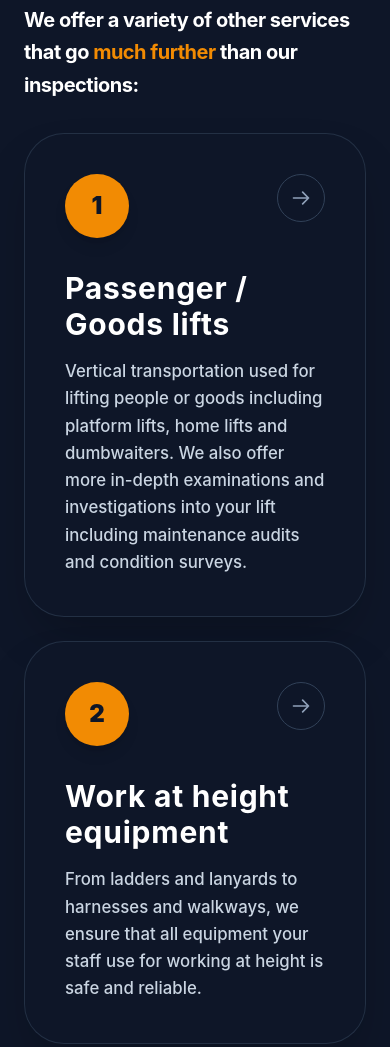
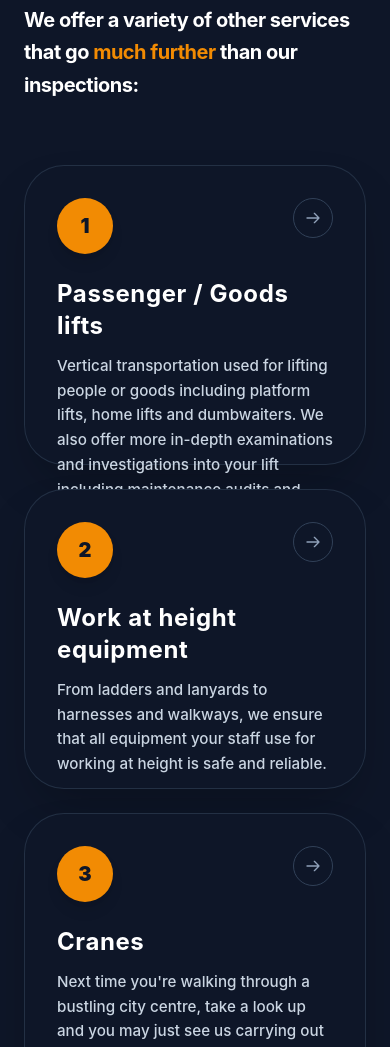
Before and after one commit to taverncreative/EIS, an Astro site: page / in a window 390 px wide. Shown: the part 5900-6947 px from the top of the page. Built offline with nearby package versions, Linux system fonts and the light colour scheme; Astro itself is replaced by a stand-in of ours.

Commit message:
Unify services sticky cards into single responsive markup
- Single DOM structure for both mobile and desktop (no duplication)
- Desktop: grid layout with sticky title + sticky cards, unchanged
- Mobile: sticky stacking with top-[80px], h-[300px], 24px card spacing
- Wrappers use display:contents so cards share one sticky boundary
- Mobile spacing via global.css media query (Tailwind v4 layer compat)

Co-Authored-By: Claude Opus 4.6 (1M context) <noreply@anthropic.com>

```diff
--- a/src/pages/index.astro
+++ b/src/pages/index.astro
@@ -208,70 +208,43 @@ const services = [
 
   <!-- STICKY SERVICES SECTION -->
   <div id="services" class="pt-24 bg-brand-navy z-10 relative scroll-mt-24">
+    <div class="max-w-7xl mx-auto px-6 lg:grid lg:pb-[10vh]" style="grid-template-columns: 30% 1fr; grid-template-rows: 1fr;">
 
-    <!-- Mobile only: heading + normal card list (no sticky) -->
-    <div class="lg:hidden max-w-7xl mx-auto px-6">
-      <h2 class="text-brand-orange font-bold text-sm tracking-widest mb-4">SERVICES</h2>
-      <p class="text-xl font-bold leading-relaxed text-white tracking-tight mb-8">
-        We offer a variety of other services that go <span class="text-brand-orange font-bold">much further</span> than our inspections:
-      </p>
-      {services.map((service) => (
-        <a
-          href={service.href}
-          class="block min-h-[280px] mb-6 bg-brand-navy border border-slate-700/60 rounded-[2.5rem] p-10 shadow-2xl hover:border-brand-orange/40 group"
-        >
-          <div class="flex justify-between items-start mb-8">
-            <div class="w-16 h-16 bg-brand-orange rounded-full flex items-center justify-center shadow-lg">
-              <span class="text-brand-navy font-black text-2xl leading-none">{service.num}</span>
-            </div>
-            <div class="w-12 h-12 rounded-full border border-slate-700 flex items-center justify-center group-hover:bg-brand-orange group-hover:border-brand-orange transition-colors shrink-0">
-              <svg xmlns="http://www.w3.org/2000/svg" class="w-5 h-5 text-slate-400 group-hover:text-brand-navy transition-colors" fill="none" viewBox="0 0 24 24" stroke="currentColor"><path stroke-linecap="round" stroke-linejoin="round" stroke-width="2" d="M14 5l7 7m0 0l-7 7m7-7H3" /></svg>
-            </div>
-          </div>
-          <h3 class="text-3xl font-bold mb-4 text-white tracking-wide group-hover:text-brand-orange transition-colors">{service.title}</h3>
-          <p class="text-slate-300 text-[1.05rem] leading-relaxed max-w-2xl font-medium">{service.desc}</p>
-        </a>
-      ))}
-    </div>
-
-    <!-- Desktop only: sticky stacking cards -->
-    <!-- Grid with 2 columns, ZERO gap. Both columns are in the same parent. -->
-    <!-- Left: single sticky title. Right: sticky cards that overlap via z-index. -->
-    <!-- Grid row-start forces both into the same row so they share vertical space. -->
-    <div class="hidden lg:grid max-w-7xl mx-auto px-6 pb-[10vh]" style="grid-template-columns: 30% 1fr; grid-template-rows: 1fr;">
-
-      <!-- Left column: ONE instance, sticky, spans the full grid row -->
-      <div class="sticky top-[120px] self-start pr-8" style="grid-column: 1; grid-row: 1; z-index: 5;">
-        <h2 class="text-brand-orange font-bold text-sm tracking-widest mb-6">SERVICES</h2>
-        <p class="text-2xl font-bold leading-relaxed max-w-sm text-white tracking-tight">
+      <!-- Left column: title -->
+      <div class="sticky top-[80px] lg:top-[120px] self-start pr-0 lg:pr-8 mb-8 lg:mb-0" style="grid-column: 1; grid-row: 1; z-index: 5;">
+        <h2 class="text-brand-orange font-bold text-sm tracking-widest mb-4 lg:mb-6">SERVICES</h2>
+        <p class="text-xl lg:text-2xl font-bold leading-relaxed max-w-sm text-white tracking-tight">
           We offer a variety of other services that go <span class="text-brand-orange font-bold">much further</span> than our inspections:
         </p>
       </div>
 
-      <!-- Right column: all cards in one cell, overlapping via sticky -->
-      <div style="grid-column: 2; grid-row: 1;">
+      <!-- Right column: cards -->
+      <div class="pt-8 lg:pt-0" style="grid-column: 2; grid-row: 1;">
         {services.map((service, index) => (
+          <div class="contents">
             <a
               href={service.href}
-            class="sticky top-[120px] block h-[450px] w-full bg-brand-navy border border-slate-700/60 rounded-[2.5rem] p-14 shadow-2xl hover:-translate-y-2 hover:shadow-[0_20px_40px_rgba(242,139,3,0.15)] hover:border-brand-orange/40 group"
+              class={`service-card sticky top-[80px] lg:top-[120px] block h-[300px] lg:h-[450px] w-full bg-brand-navy border border-slate-700/60 rounded-[2.5rem] p-8 lg:p-14 shadow-2xl hover:-translate-y-2 hover:shadow-[0_20px_40px_rgba(242,139,3,0.15)] hover:border-brand-orange/40 group`}
               style={`z-index: ${10 + index * 10};`}
             >
-            <div class="flex justify-between items-start mb-8">
-              <div class="w-16 h-16 bg-brand-orange rounded-full flex items-center justify-center shadow-lg transition-transform group-hover:scale-110">
-                <span class="text-brand-navy font-black text-2xl leading-none">{service.num}</span>
+              <div class="flex justify-between items-start mb-6 lg:mb-8">
+                <div class="w-14 h-14 lg:w-16 lg:h-16 bg-brand-orange rounded-full flex items-center justify-center shadow-lg transition-transform group-hover:scale-110">
+                  <span class="text-brand-navy font-black text-xl lg:text-2xl leading-none">{service.num}</span>
                 </div>
-              <div class="w-12 h-12 rounded-full border border-slate-700 flex items-center justify-center group-hover:bg-brand-orange group-hover:border-brand-orange transition-colors shrink-0">
-                <svg xmlns="http://www.w3.org/2000/svg" class="w-5 h-5 text-slate-400 group-hover:text-brand-navy transition-colors duration-300 shrink-0" fill="none" viewBox="0 0 24 24" stroke="currentColor"><path stroke-linecap="round" stroke-linejoin="round" stroke-width="2" d="M14 5l7 7m0 0l-7 7m7-7H3" /></svg>
+                <div class="w-10 h-10 lg:w-12 lg:h-12 rounded-full border border-slate-700 flex items-center justify-center group-hover:bg-brand-orange group-hover:border-brand-orange transition-colors shrink-0">
+                  <svg xmlns="http://www.w3.org/2000/svg" class="w-4 h-4 lg:w-5 lg:h-5 text-slate-400 group-hover:text-brand-navy transition-colors duration-300 shrink-0" fill="none" viewBox="0 0 24 24" stroke="currentColor"><path stroke-linecap="round" stroke-linejoin="round" stroke-width="2" d="M14 5l7 7m0 0l-7 7m7-7H3" /></svg>
                 </div>
               </div>
-            <h3 class="text-3xl font-bold mb-4 text-white tracking-wide group-hover:text-brand-orange transition-colors">{service.title}</h3>
-            <p class="text-slate-300 text-[1.05rem] leading-relaxed max-w-2xl font-medium">{service.desc}</p>
+              <h3 class="text-2xl lg:text-3xl font-bold mb-3 lg:mb-4 text-white tracking-wide group-hover:text-brand-orange transition-colors">{service.title}</h3>
+              <p class="text-slate-300 text-[0.95rem] lg:text-[1.05rem] leading-relaxed max-w-2xl font-medium">{service.desc}</p>
             </a>
+          </div>
         ))}
       </div>
 
     </div>
   </div>
+
 
   <!-- SOLID ORANGE CONTACT GRID SECTION (MOVED ABOVE FORM) -->
   <section id="contact" class="bg-brand-orange text-brand-navy pt-24 pb-48 relative overflow-hidden z-20 scroll-mt-24">
--- a/src/styles/global.css
+++ b/src/styles/global.css
@@ -52,6 +52,15 @@
   }
 }
 
+/* Mobile-only card spacing for sticky stacking section */
+@media (max-width: 1023px) {
+  .service-card + .service-card,
+  .contents + .contents .service-card,
+  div:has(> .service-card) + div:has(> .service-card) .service-card {
+    margin-top: 1.5rem;
+  }
+}
+
 @media (prefers-reduced-motion: reduce) {
   .lift-shaft-zoom,
   .hero-bg-pan,
```
Lines whose indentation alone changed are shown as unchanged.
